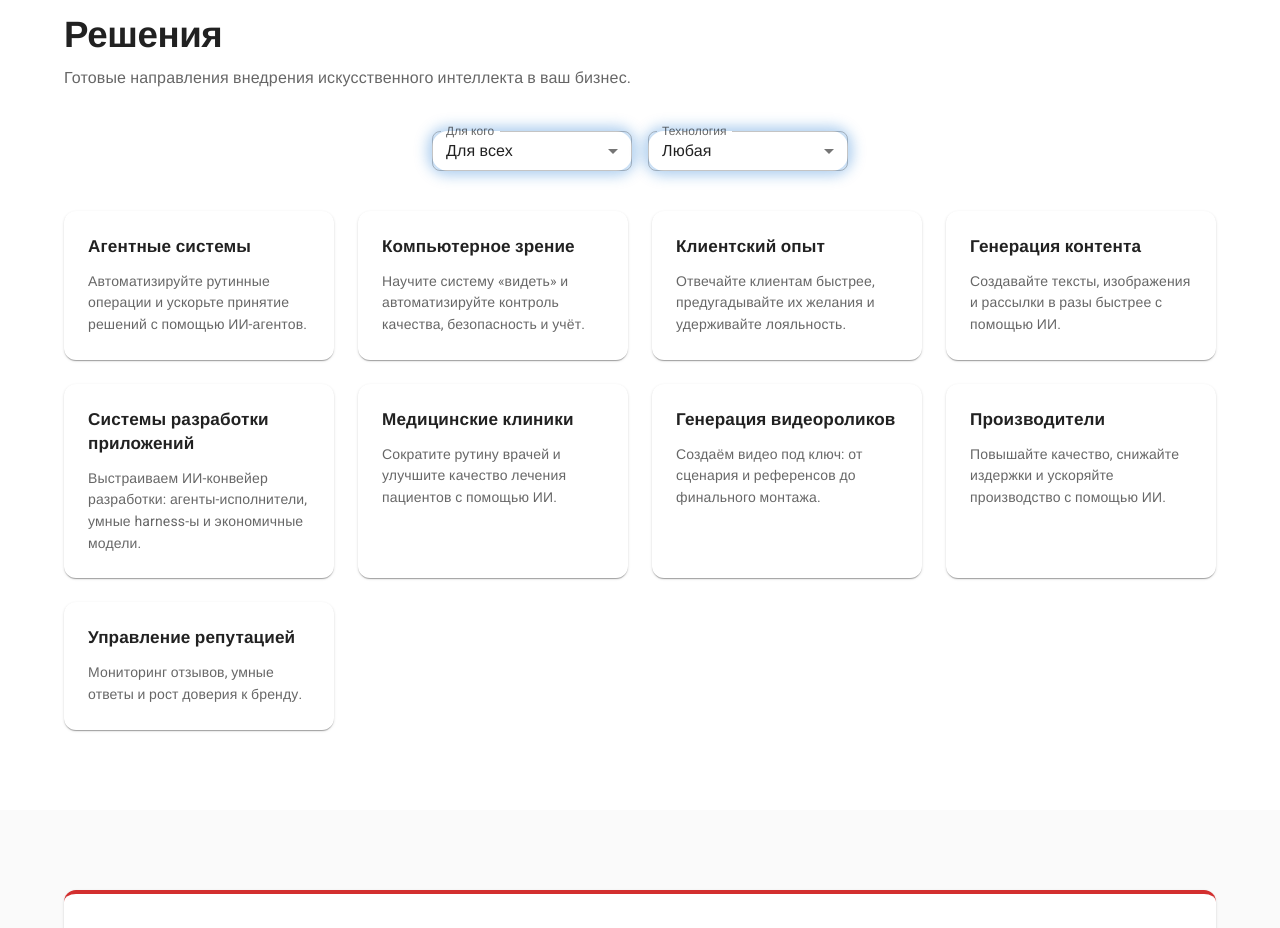
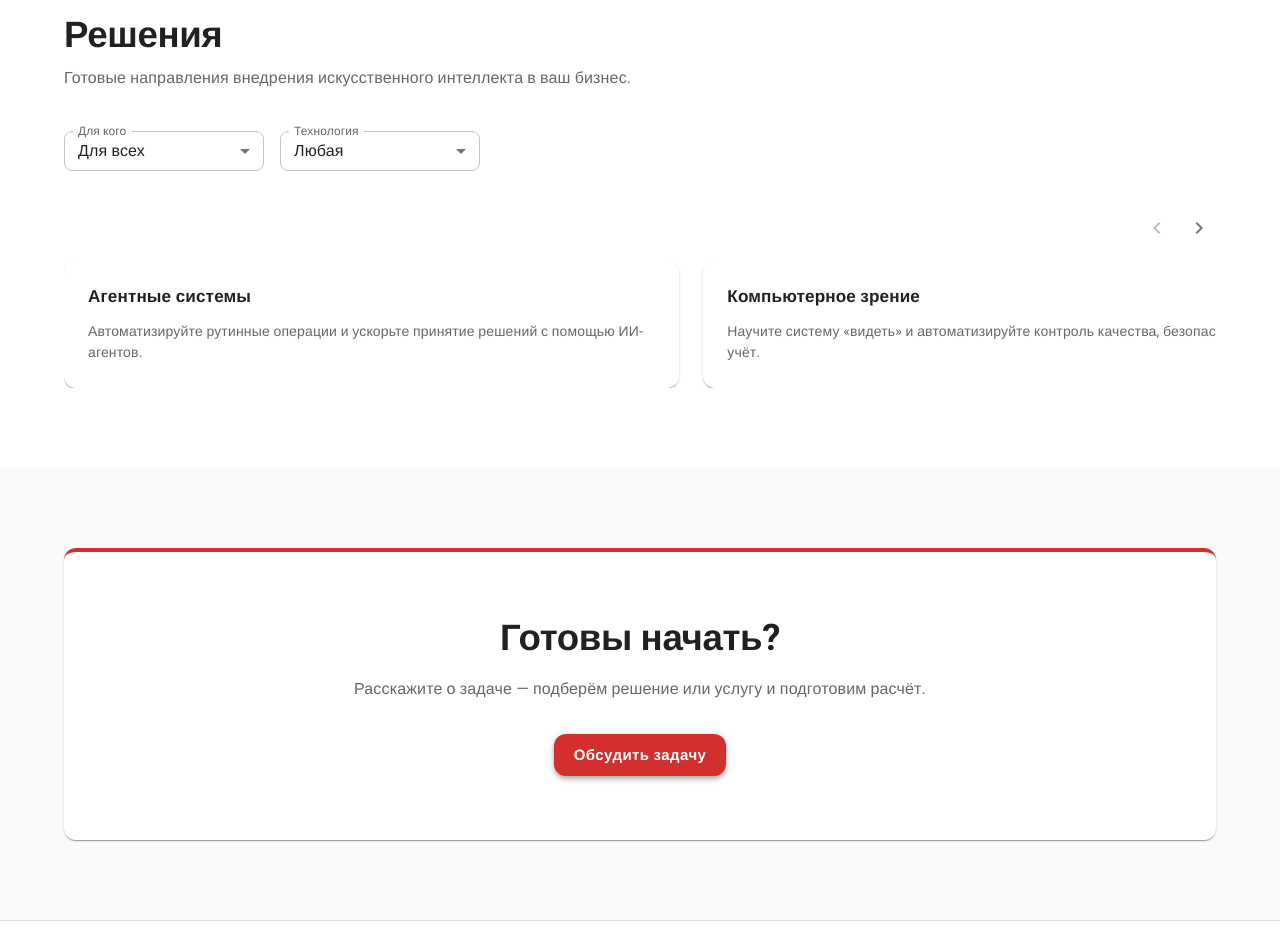
Before and after one commit to Vectorfield4/login-ai, a React (Vite) app: page / in a window 1280 px wide. Shown: the part 1480-2408 px from the top of the page. Built offline with nearby package versions, Linux system fonts and the light colour scheme; a web font is replaced by a local one.

Commit message:
feat: home solutions row pagination with slide, one-ping filter glow, left-aligned filters

```diff
--- a/src/i18n/en.ts
+++ b/src/i18n/en.ts
@@ -38,6 +38,10 @@ export const en: RuDict = {
       audienceLabel: "For whom",
       technologyLabel: "Technology",
       empty: "Nothing matches the selected filters — try different ones.",
+    },
+    pagination: {
+      prev: "Previous solutions page",
+      next: "Next solutions page",
     },
     ctaTitle: "Ready to start?",
     ctaText: "Tell us about your task — we'll match a solution or service and prepare a quote.",
--- a/src/i18n/ru.ts
+++ b/src/i18n/ru.ts
@@ -37,6 +37,10 @@ export const ru = {
       audienceLabel: "Для кого",
       technologyLabel: "Технология",
       empty: "По выбранным фильтрам ничего не найдено — попробуйте другие.",
+    },
+    pagination: {
+      prev: "Предыдущая страница решений",
+      next: "Следующая страница решений",
     },
     ctaTitle: "Готовы начать?",
     ctaText: "Расскажите о задаче — подберём решение или услугу и подготовим расчёт.",
--- a/src/pages/HomePage.tsx
+++ b/src/pages/HomePage.tsx
@@ -1,4 +1,5 @@
 import { keyframes } from "@emotion/react";
+import { ChevronLeft, ChevronRight } from "@mui/icons-material";
 import {
   Box,
   Button,
@@ -7,11 +8,14 @@ import {
   Container,
   FormControl,
   Grid,
+  IconButton,
   InputLabel,
   MenuItem,
   Select,
   Stack,
   Typography,
+  useMediaQuery,
+  useTheme,
 } from "@mui/material";
 import { useMemo, useState } from "react";
 import { useTranslation } from "react-i18next";
@@ -21,7 +25,7 @@ import { IconCircle } from "../components/IconCircle";
 import { Section } from "../components/Section";
 import { SectionHeader } from "../components/SectionHeader";
 import { services } from "../data/services";
-import { solutions } from "../data/solutions";
+import { type Solution, solutions } from "../data/solutions";
 
 const AUDIENCE_KEYS = [
   "audiences.all",
@@ -41,9 +45,9 @@ const TECHNOLOGY_KEYS = [
   "technologies.llm",
 ];
 
-/** Мягкое свечение фильтров: привлекает внимание, чтобы нажать. */
+/** Свечение фильтров: один «пинг» при загрузке страницы — без повторов и hover. */
 const glowPulse = keyframes`
-  0%, 100% { box-shadow: 0 0 6px 2px rgba(25, 118, 210, 0.22); }
+  0%, 100% { box-shadow: none; }
   50% { box-shadow: 0 0 16px 6px rgba(25, 118, 210, 0.42); }
 `;
 
@@ -55,9 +59,13 @@ function scrollToId(id: string) {
 
 export default function HomePage() {
   const { t } = useTranslation();
+  const theme = useTheme();
+  // Без matchMedia (jsdom/SSR) берём десктопное значение — 4 карточки в строке.
+  const isMd = useMediaQuery(theme.breakpoints.up("md"), { defaultMatches: true });
+  const isSm = useMediaQuery(theme.breakpoints.up("sm"));
   const [audience, setAudience] = useState("audiences.all");
   const [technology, setTechnology] = useState("technologies.any");
-  const [filtersHover, setFiltersHover] = useState(false);
+  const [page, setPage] = useState(0);
 
   const filteredSolutions = useMemo(
     () =>
@@ -68,6 +76,33 @@ export default function HomePage() {
       ),
     [audience, technology],
   );
+
+  // Одна строка на страницу: 1 карточка на xs, 2 на sm, 4 на md.
+  const perPage = isMd ? 4 : isSm ? 2 : 1;
+
+  // Страницы-строки для горизонтальной прокрутки.
+  const pages = useMemo(() => {
+    const result: Solution[][] = [];
+    for (let i = 0; i < filteredSolutions.length; i += perPage) {
+      result.push(filteredSolutions.slice(i, i + perPage));
+    }
+    return result;
+  }, [filteredSolutions, perPage]);
+
+  const pageCount = Math.max(1, pages.length);
+  // Страница всегда валидна: смена фильтров или размера экрана уводит в границы.
+  const currentPage = Math.min(page, pageCount - 1);
+
+  // Смена фильтра всегда возвращает к первой строке.
+  const handleAudienceChange = (value: string) => {
+    setAudience(value);
+    setPage(0);
+  };
+
+  const handleTechnologyChange = (value: string) => {
+    setTechnology(value);
+    setPage(0);
+  };
 
   return (
     <Box>
@@ -174,22 +209,18 @@ export default function HomePage() {
             subtitle={t("home.solutionsSubtitle")}
           />
 
-          {/* Фильтры: «для кого» и «технология» */}
-          <Box
-            onMouseEnter={() => setFiltersHover(true)}
-            onMouseLeave={() => setFiltersHover(false)}
-            sx={{ display: "flex", flexWrap: "wrap", gap: 2, justifyContent: "center", mb: 5 }}
-          >
+          {/* Фильтры: «для кого» и «технология» — выровнены по левому краю, как карточки */}
+          <Box sx={{ display: "flex", flexWrap: "wrap", gap: 2, mb: 5 }}>
             {[
               {
                 value: audience,
-                onChange: setAudience,
+                onChange: handleAudienceChange,
                 label: t("home.filters.audienceLabel"),
                 keys: AUDIENCE_KEYS,
               },
               {
                 value: technology,
-                onChange: setTechnology,
+                onChange: handleTechnologyChange,
                 label: t("home.filters.technologyLabel"),
                 keys: TECHNOLOGY_KEYS,
               },
@@ -199,9 +230,8 @@ export default function HomePage() {
                 sx={{
                   borderRadius: 2,
                   bgcolor: "background.paper",
-                  animation: filtersHover ? "none" : `${glowPulse} 2.6s ease-in-out infinite`,
-                  transition: "box-shadow 0.6s ease, animation 0.6s ease",
-                  boxShadow: filtersHover ? "none" : undefined,
+                  // Один цикл при загрузке: без infinite и без hover-перезапуска.
+                  animation: `${glowPulse} 2.6s ease-in-out 1`,
                 }}
               >
                 <FormControl size="small" sx={{ minWidth: 200 }}>
@@ -224,8 +254,43 @@ export default function HomePage() {
           </Box>
 
           {filteredSolutions.length > 0 ? (
+            <>
+              {pageCount > 1 && (
+                <Stack direction="row" justifyContent="flex-end" spacing={1} sx={{ mb: 2 }}>
+                  <IconButton
+                    aria-label={t("home.pagination.prev")}
+                    onClick={() => setPage((p) => Math.max(0, p - 1))}
+                    disabled={currentPage === 0}
+                    size="small"
+                  >
+                    <ChevronLeft />
+                  </IconButton>
+                  <IconButton
+                    aria-label={t("home.pagination.next")}
+                    onClick={() => setPage((p) => Math.min(pageCount - 1, p + 1))}
+                    disabled={currentPage >= pageCount - 1}
+                    size="small"
+                  >
+                    <ChevronRight />
+                  </IconButton>
+                </Stack>
+              )}
+              {/* Слайдер строк: обёртка скрывает соседние страницы, трек сдвигается по горизонтали */}
+              <Box sx={{ overflow: "hidden" }}>
+                <Box
+                  sx={{
+                    display: "flex",
+                    transform: `translateX(-${currentPage * 100}%)`,
+                    transition: "transform 0.45s ease",
+                  }}
+                >
+                  {pages.map((pageSolutions, index) => (
+                    <Box
+                      key={pageSolutions[0]?.slug ?? `page-${index}`}
+                      sx={{ flexShrink: 0, minWidth: "100%" }}
+                    >
                       <Grid container spacing={3}>
-              {filteredSolutions.map((solution) => (
+                        {pageSolutions.map((solution) => (
                           <Grid key={solution.slug} size={{ xs: 12, sm: 6, md: 3 }}>
                             <Card
                               component={RouterLink}
@@ -239,7 +304,12 @@ export default function HomePage() {
                               }}
                             >
                               <CardContent
-                      sx={{ flexGrow: 1, display: "flex", flexDirection: "column", gap: 1.5 }}
+                                sx={{
+                                  flexGrow: 1,
+                                  display: "flex",
+                                  flexDirection: "column",
+                                  gap: 1.5,
+                                }}
                               >
                                 <Typography variant="h6" component="h3">
                                   {t(solution.navTitle)}
@@ -252,6 +322,11 @@ export default function HomePage() {
                           </Grid>
                         ))}
                       </Grid>
+                    </Box>
+                  ))}
+                </Box>
+              </Box>
+            </>
           ) : (
             <Typography variant="body1" color="text.secondary" textAlign="center" sx={{ py: 4 }}>
               {t("home.filters.empty")}
```
Also changed, not shown: 1 other file (tests, documents, lock files or other folders). Lines whose indentation alone changed are shown as unchanged.
